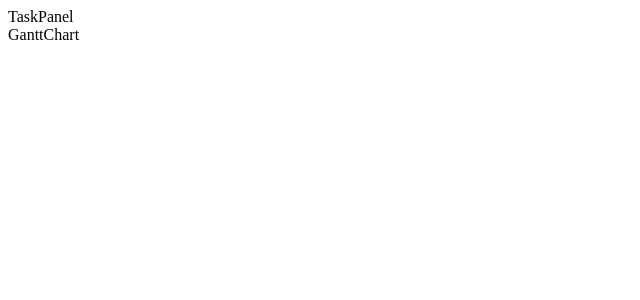
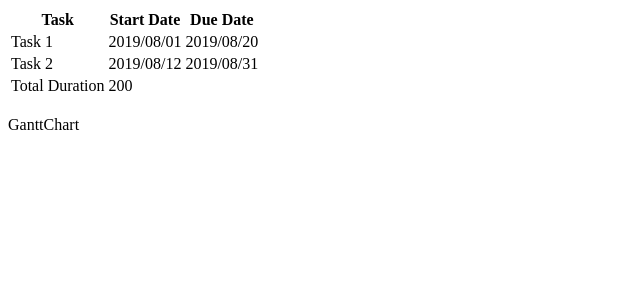
Before and after one commit to twobelian/react-gantt, a React app: page / in a window 1280 px wide. Shown: the top 300 px of the page, without its empty margins (0-640 px from the left). Built offline with nearby package versions, Linux system fonts and the light colour scheme.

Commit message:
static table

```diff
--- a/src/components/TaskPanel/TaskPanel.jsx
+++ b/src/components/TaskPanel/TaskPanel.jsx
@@ -4,7 +4,33 @@ export default class TaskPanel extends Component {
     render() {
         return (
             <div>
-                TaskPanel
+                <table>
+                    <thead>
+                        <tr>
+                            <th>Task</th>
+                            <th>Start Date</th>
+                            <th>Due Date</th>
+                        </tr>
+                    </thead>
+                    <tbody>
+                        <tr>
+                            <td>Task 1</td>
+                            <td>2019/08/01</td>
+                            <td>2019/08/20</td>
+                        </tr>
+                        <tr>
+                        <td>Task 2</td>
+                            <td>2019/08/12</td>
+                            <td>2019/08/31</td>
+                        </tr>
+                    </tbody>
+                    <tfoot>
+                        <tr>
+                            <td>Total Duration</td>
+                            <td>200</td>
+                        </tr>
+                    </tfoot>
+                </table>
             </div>
         )
     }
--- a/src/containers/Gantt.jsx
+++ b/src/containers/Gantt.jsx
@@ -7,6 +7,7 @@ export default class Gantt extends Component {
         return (
             <div>
                 <TaskPanel />
+                <br/>
                 <GanttChart />
             </div>
         )
```
